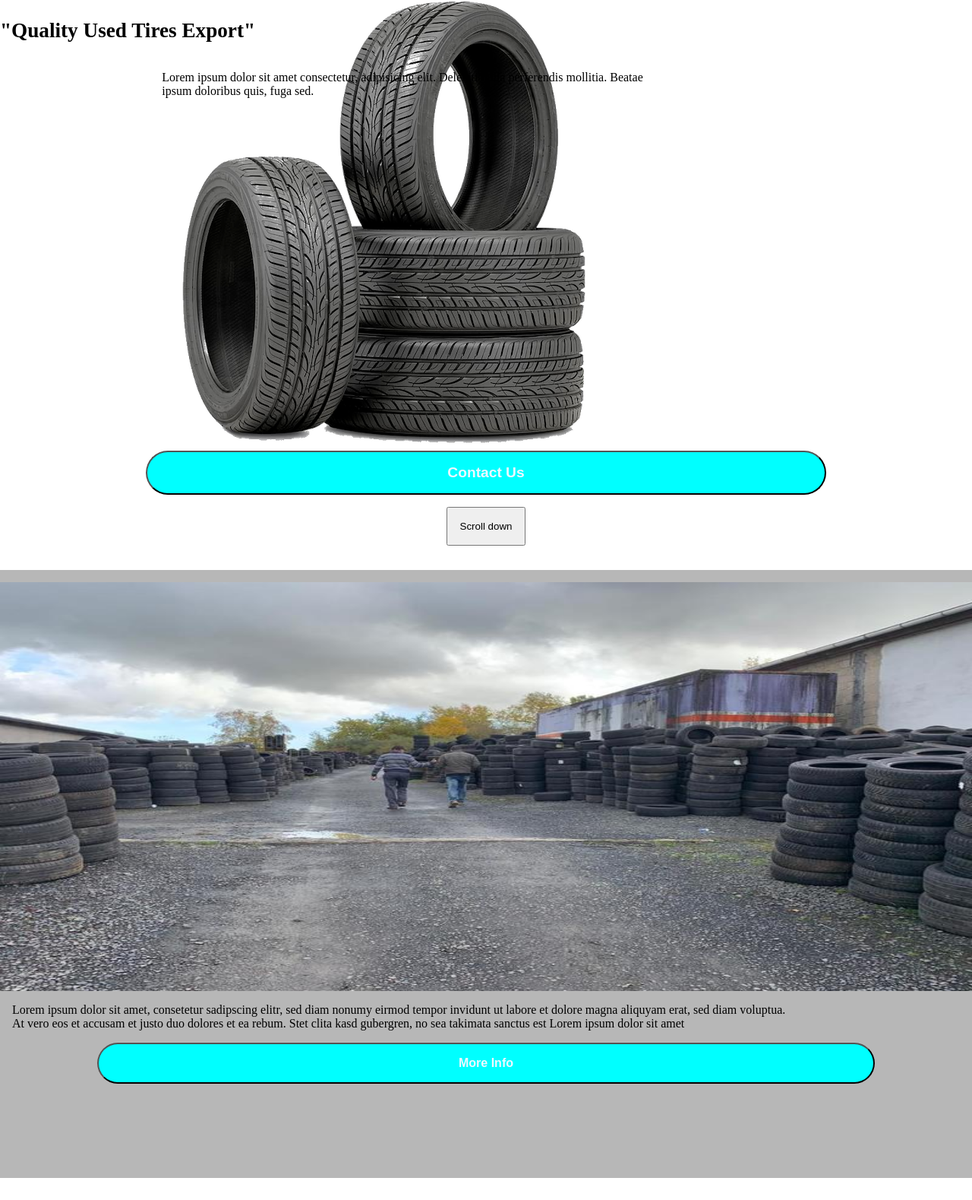
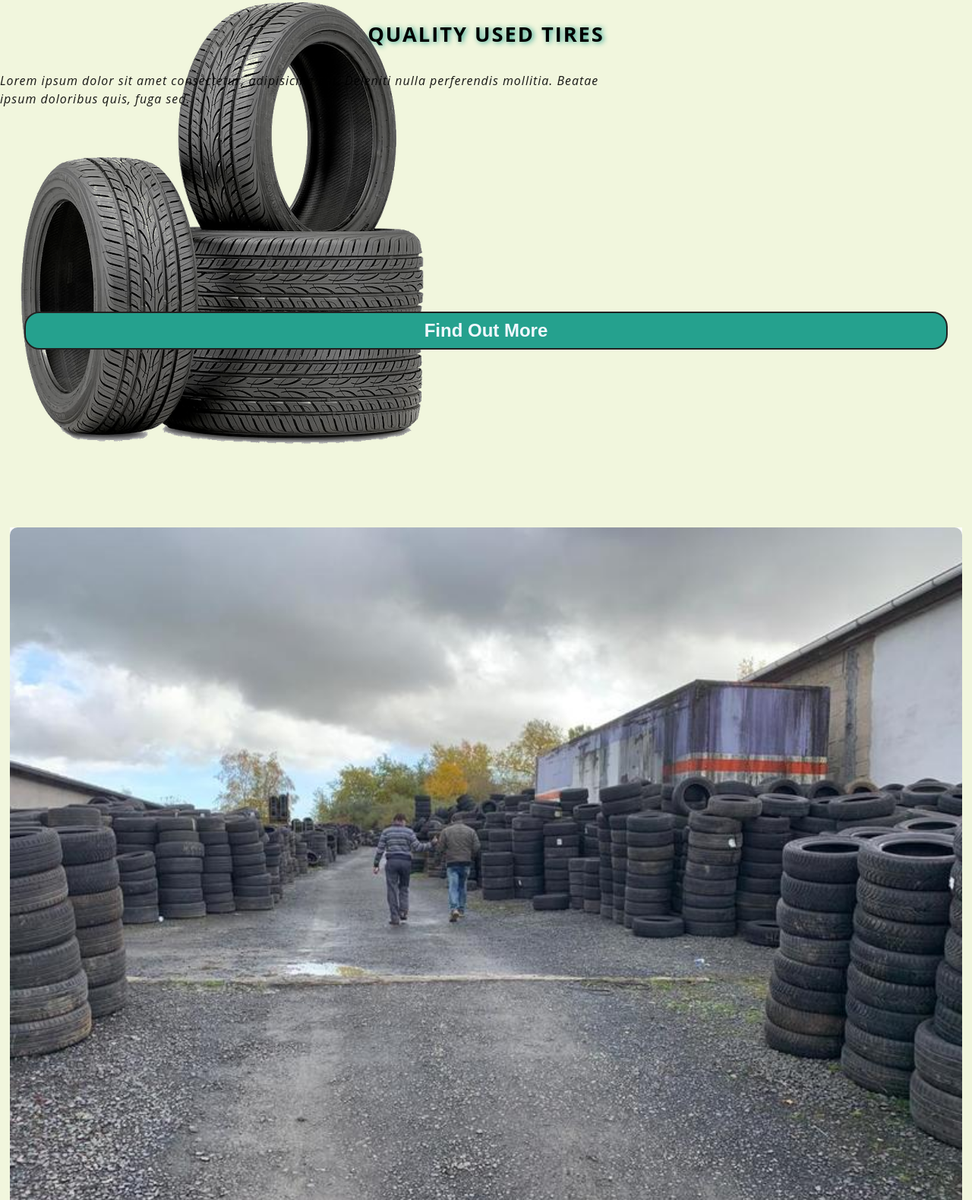
Before and after one commit to James-P-Boyle/Export-Tires, a plain HTML site: page index.html in a window 1280 px wide. Shown: the part 91-1670 px from the top of the page at 76% size. Drawn offline with Linux system fonts and the light colour scheme.

Commit message:
Style body

```diff
--- a/index.html
+++ b/index.html
@@ -13,8 +13,8 @@
       <nav>
         <img src="images/logo.gif" alt="Logo" />
         <ul>
-          <li>Home</li>
-          <li>About Us</li>
+          <li>HOME</li>
+          <li>ABOUT</li>
           <li>FAQ</li>
         </ul>
       </nav>
@@ -22,14 +22,14 @@
     <!-- HERO -->
     <section id="hero">
       <img src="images/hero.png" alt="Tires" />
-      <h1>"Quality Used Tires Export"</h1>
+      <h1>QUALITY USED TIRES</h1>
       <p>
         Lorem ipsum dolor sit amet consectetur, adipisicing elit. Deleniti nulla
         perferendis mollitia. Beatae ipsum doloribus quis, fuga sed.
       </p>
+      <button class="cta">Find Out More</button>
     </section>
-    <button class="cta">Contact Us</button>
-    <button class="continue-button">Scroll down</button>
+
     <!-- ABOUT US CAROUSEL -->
     <section id="about-us">
       <img src="images/about-us.jpeg" alt="Company" />
@@ -37,11 +37,9 @@
         Lorem ipsum dolor sit amet, consetetur sadipscing elitr, sed diam nonumy
         eirmod tempor invidunt ut labore et dolore magna aliquyam erat, sed diam
         voluptua.
-        <br />
-        At vero eos et accusam et justo duo dolores et ea rebum. Stet clita kasd
-        gubergren, no sea takimata sanctus est Lorem ipsum dolor sit amet
       </p>
-      <button class="cta2">More Info</button>
+
+      <button class="cta2">Contact Us</button>
     </section>
     <!-- CARD SECTION -->
     <h2>Our service</h2>
--- a/style.css
+++ b/style.css
@@ -6,6 +6,8 @@
 body {
   font-size: 16px;
   max-width: 100%;
+  font-family: "Open Sans", Helvetica, Arial, sans-serif;
+  background-color: hsla(71, 58%, 85%, 0.557);
 }
 h1 {
   font-size: 1.7rem;
@@ -13,8 +15,9 @@ h1 {
 }
 h2 {
   font-size: 1.5rem;
-
   margin-bottom: 1rem;
+  text-align: center;
+  padding: 1rem;
 }
 hr {
   width: 60%;
@@ -35,75 +38,96 @@ nav ul {
   margin-left: auto;
   align-items: center;
   color: aliceblue;
-  font-size: 1.2rem;
+  font-size: 1rem;
   padding: 1rem;
+}
+
+li:hover {
+  color: #25a18e;
+  cursor: pointer;
 }
 /* HERO */
 #hero {
   display: grid;
-  grid-template: repeat(6, 1fr) / repeat(6, 1fr);
-
+  grid-template: repeat(7, 1fr) / repeat(6, 1fr);
   margin: auto;
   position: relative;
   overflow-x: hidden;
 }
 #hero img {
   z-index: -1;
-  grid-area: 1/ 2 / 7 / 5;
+  grid-area: 1 / 1 / 7 / 5;
 }
 #hero h1 {
-  grid-area: 1 / 1 / 2 / 8;
+  grid-area: 1 / 1 / 2 / 7;
+  letter-spacing: 2px;
+  text-shadow: #00a5cf;
+  text-shadow: 2px 1px 7px #25a18e;
+  text-align: center;
 }
 
 #hero p {
-  grid-area: 2 / 2 / 2 / 5;
+  grid-area: 2 / 1 / 2 / 5;
+  opacity: 0.9;
+  font-style: italic;
+  line-height: 1.5rem;
+  letter-spacing: 1px;
+  margin-right: 1rem;
+}
+
+#hero .cta {
+  grid-area: -4 / -7 / -3 / -1;
 }
 
 .cta {
-  background-color: aqua;
-  padding: 1rem;
-  display: block;
-  margin: 0 auto;
-  width: 70%;
-  border-radius: 50px;
+  background-color: #25a18e;
+
+  border-radius: 20px;
   color: aliceblue;
   font-weight: bolder;
-  font-size: 1.2rem;
+  font-size: 1.5rem;
+  border: 2px solid rgb(34, 33, 33);
+  cursor: pointer;
+  max-height: 50%;
+  margin: 1rem 2rem;
+}
+
+.cta:hover {
+  background-color: #00a5cf;
+  text-decoration: underline;
 }
 .cta2 {
-  background-color: aqua;
-  padding: 1rem;
-  width: 80%;
-  margin: 0 auto;
-
-  border-radius: 50px;
+  background-color: #00a5cf;
+  padding: 0.7rem;
+  border-radius: 20px;
   color: aliceblue;
   font-weight: bolder;
-  font-size: 1rem;
+  font-size: 1.5rem;
+  border: 2px solid rgb(34, 33, 33);
+  cursor: pointer;
 }
-.continue-button {
-  padding: 1rem;
-  max-width: 20%;
-  margin: 1rem auto;
-  display: block;
+.cta2:hover {
+  background-color: #25a18e;
+  width: 55%;
+  text-decoration: underline;
 }
 
 /* ABOUT US */
 #about-us {
-  margin: 2rem auto;
-  max-width: 100%;
-  background-color: rgba(77, 76, 76, 0.4);
-  padding: 1rem 0;
   display: flex;
   flex-direction: column;
-  height: 100vh;
+
+  width: 98%;
+  background-color: white;
+  margin: 0 auto;
 }
 #about-us img {
-  width: 100%;
-  height: 70%;
+  border-radius: 10px;
 }
 #about-us p {
-  padding: 1rem;
+  padding: 3rem 1rem;
+  font-size: 1.2rem;
+  text-align: center;
 }
 
 /* CARD SECTION */
@@ -111,7 +135,7 @@ nav ul {
 #card-qualities {
   max-width: 98%;
   display: grid;
-  margin: 2rem auto;
+  margin: 0 auto;
   grid-gap: 1rem;
   grid-template-columns: repeat(2, 1fr);
 }
@@ -121,6 +145,7 @@ nav ul {
   padding: 0.7rem;
   text-align: center;
   min-height: 200px;
+  background-color: white;
 }
 .card img {
   height: 30%;
```
